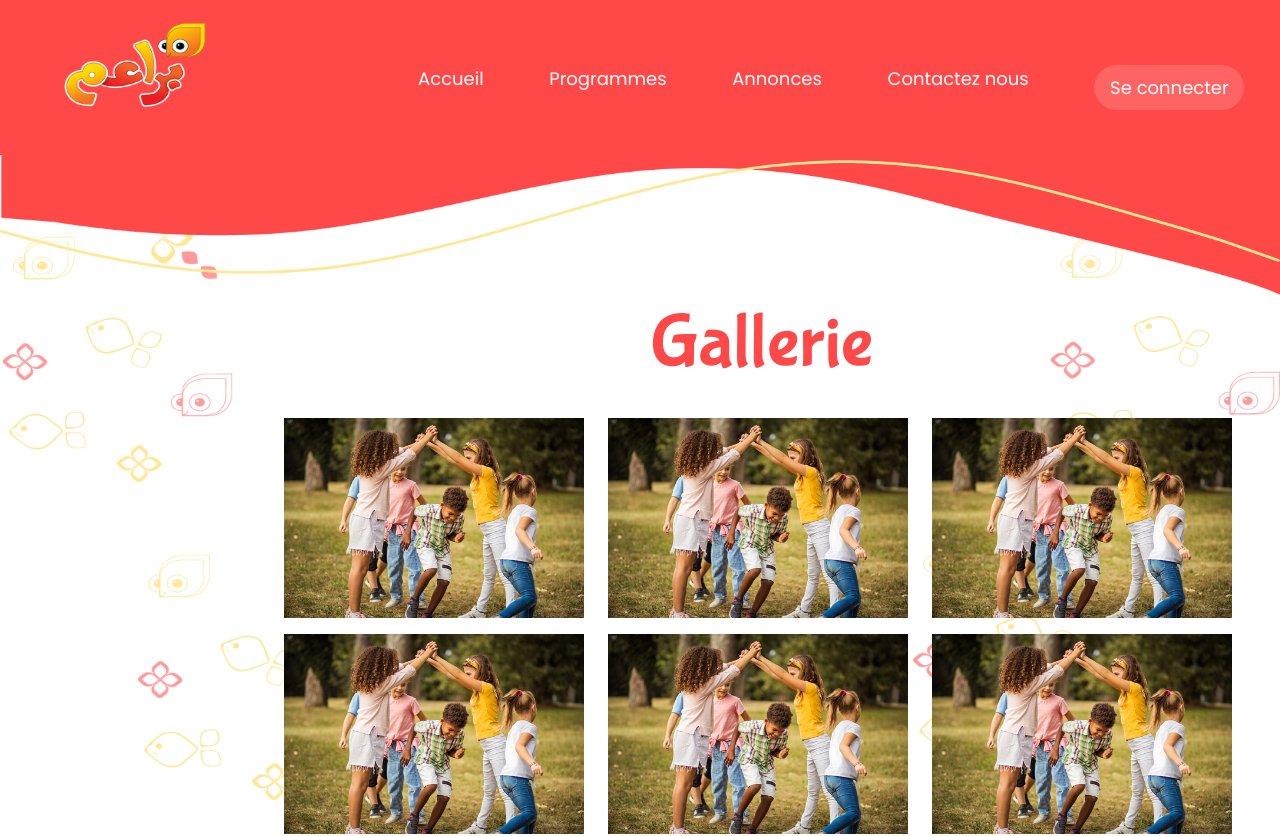
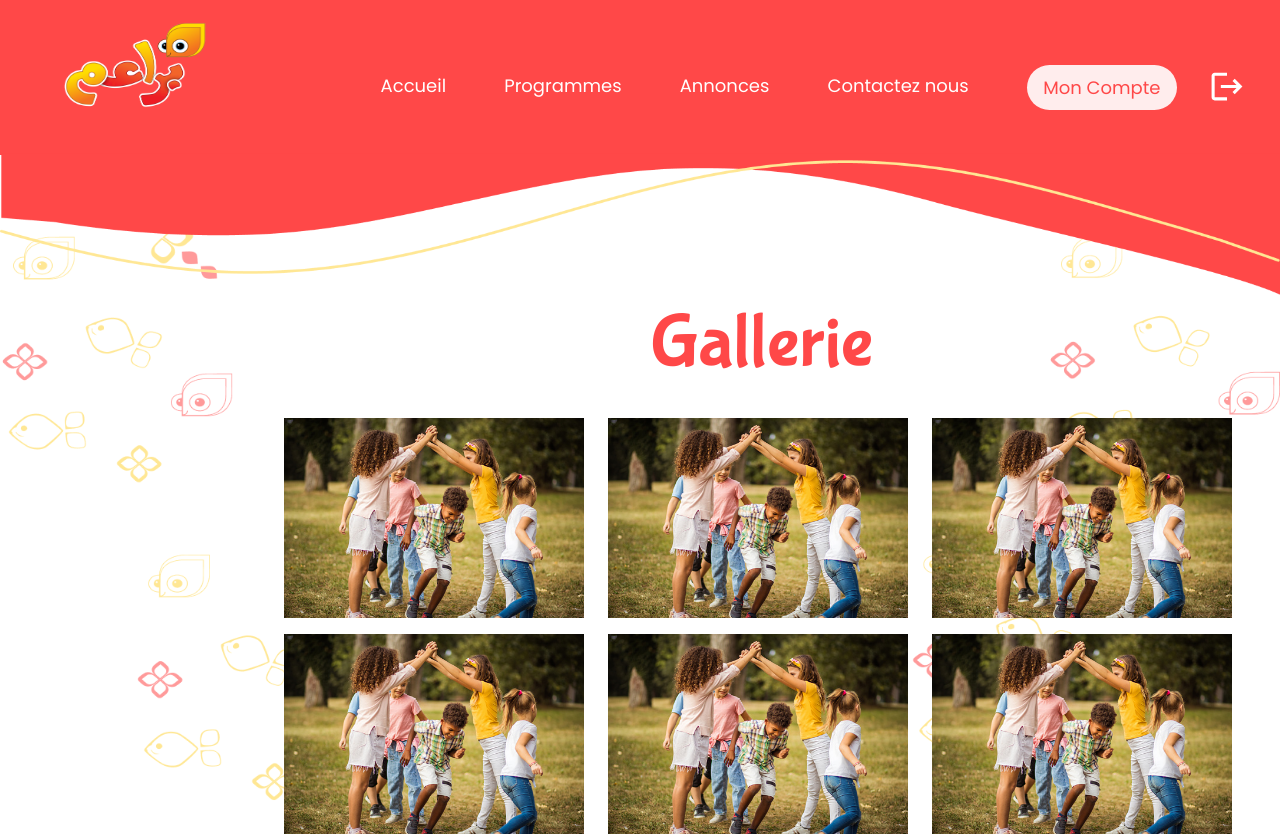
Before and after one commit to rahmamhb/AhlaElBaraem, a React (Create React App) app in the folder my-app/: page /Gallery in a window 1280 px wide. Shown: the top 836 px of the page. Built offline with nearby package versions, Linux system fonts and the light colour scheme.

Commit message:
navBar edited

```diff
--- a/my-app/src/NavBar1.css
+++ b/my-app/src/NavBar1.css
@@ -46,21 +46,45 @@ a:hover span{
     display: inline-grid;
     grid-template-columns: auto auto auto auto auto;
     column-gap: 30px;
-    align-content: space-around;
+    align-items: center;
+    justify-items: start;
 
 }
 .ConnectButton{
+    background-color: #ffffff27;
+}
+.ConnectButton ,.monCompteButton{
     border-radius: 30px;
     height:45px ;
     width: 150px ;
-    background-color: #ffffff27;
     text-align: center;
     vertical-align: middle;
     line-height: 45px;
     transition: all ease-in-out .5s;
 }
-.ConnectButton:hover{
+
+.ConnectButton:hover ,.monCompteButton:hover{
     background-color: #FFF;
     color:#FF4848 ;
 
 }
+.monCompte{
+    display: inline-grid;
+    grid-template-columns: auto auto;
+    align-items: center;
+    column-gap: 25px;
+}
+.monCompteButton{
+    background-color: rgba(255, 255, 255, 0.9);
+    color: #FF4848;
+}
+.monCompte button{
+    border: 0;
+    color: white;
+    background-color: #ff4848;
+    cursor: pointer;
+}
+.monCompte svg{
+    height: 37px;
+    width: 50px;
+}
--- a/my-app/src/NavBar1.js
+++ b/my-app/src/NavBar1.js
@@ -1,7 +1,10 @@
 import './NavBar1.css';
 import CrecheLogo from "./assets/logo.png"
+import Logout from '@mui/icons-material/Logout';
 import { NavLink } from 'react-router-dom';
+import { useState } from 'react';
 const NavBar1 = () => {
+    let [show , setShow] = useState(true);
     return (
         <div className="Nav-bar1">
             <img src={CrecheLogo} alt="logo" className="logo"/>
@@ -32,9 +35,21 @@ const NavBar1 = () => {
                     <p>Contactez nous</p>
                     <span></span>
                 </a>
-                <a href="/" className="ConnectButton">
-                    <p>Se connecter</p>
-                </a>
+
+                {!show &&
+                    <a href="/" className="ConnectButton">
+                        <p>Se connecter</p>
+                    </a>
+                }
+
+                {show &&
+                    <div className='monCompte'>
+                        <a href="/" className="monCompteButton">
+                            <p>Mon Compte</p>
+                        </a>
+                        <button onClick={()=>{setShow(false)}}><Logout></Logout></button>
+                    </div>
+               }
             </div>
         </div>
      );
```
Also changed, not shown: my-app/src/Nourrice.js (added, +14 -0 lines).
